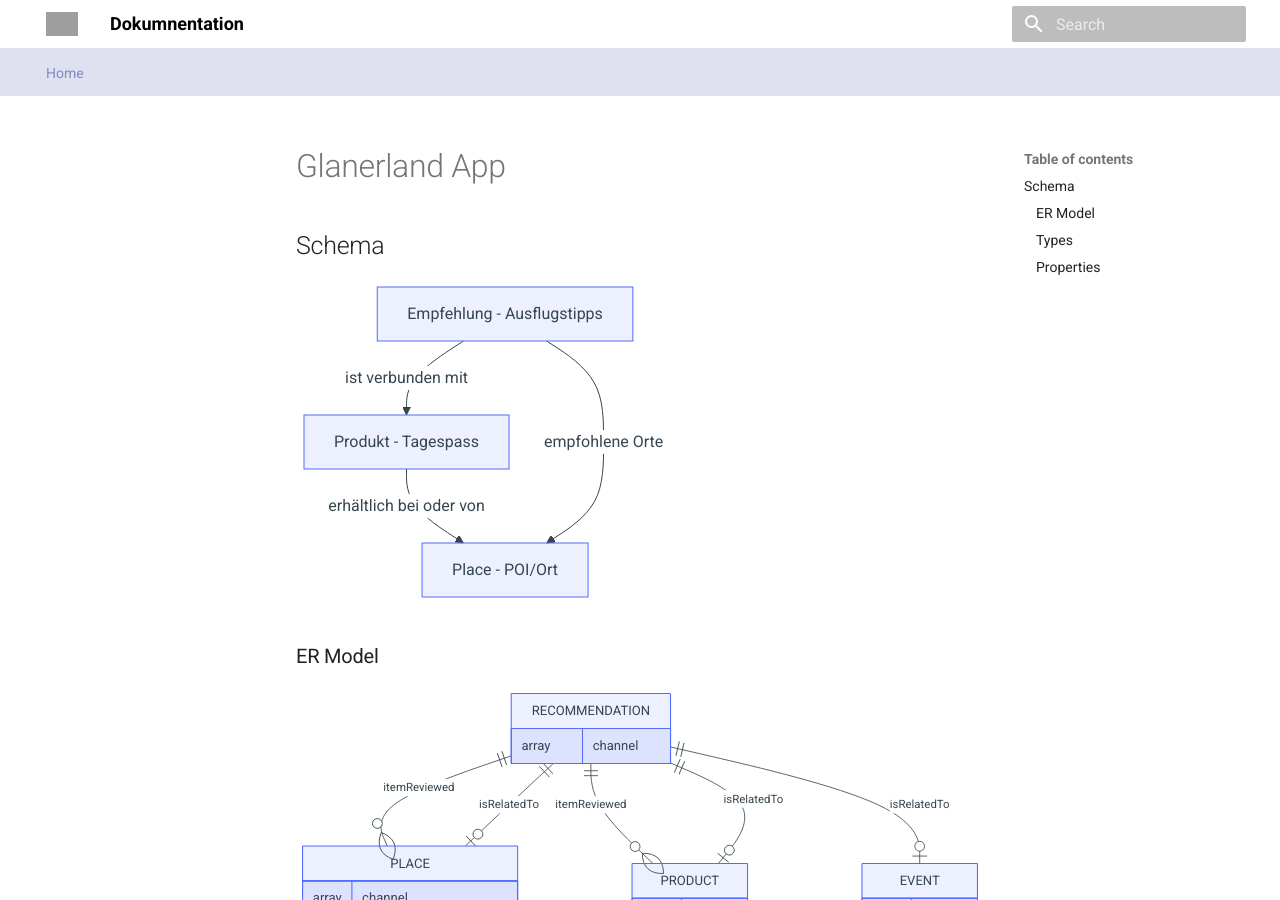
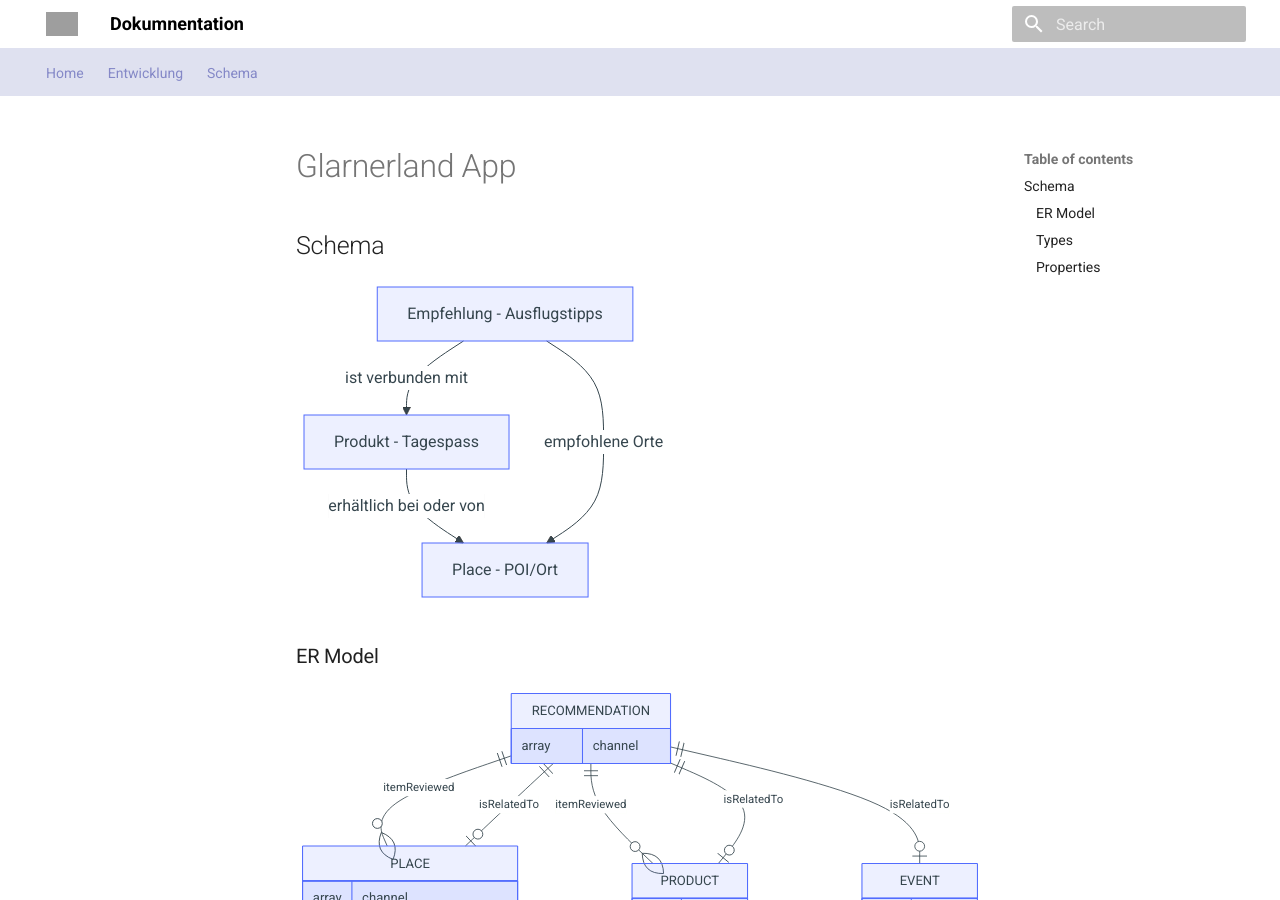
Before and after one commit to tsolenthaler/docs.contentdesk.io, an MkDocs documentation site: the page built from docs/dev/projects/glarnerland.md, in a window 1280 px wide and 900 px high. Built offline with MkDocs 1.6.1 and Material for MkDocs 9.7.7, drawn with Linux system fonts in a browser that asks for light colours; some of the changed lines change nothing that is shown; grey boxes are pictures that could not be loaded.

Commit message:
Refactor file paths and update navigation in mkdocs.yml

```diff
--- a/docs/dev/projects/glanerlandApp.md
+++ b/docs/dev/projects/glarnerland.md
@@ -1,4 +1,4 @@
-# Glanerland App
+# Glarnerland App
 
 
 ## Schema
--- a/mkdocs.yml
+++ b/mkdocs.yml
@@ -60,10 +60,10 @@ nav:
 #    - connect/index.md
 #    - discover.swiss: connect/discover.md
 #    - Outdooractive: connect/outdooractive.md
-#  - Entwicklung:
-#    - dev/index.md
-#    - Konzept: dev/concepts/index.md
-#  - Schema: /schema/
+  - Entwicklung:
+    - Konzept: dev/concepts/index.md
+    - Projekte: dev/concepts/index.md
+  - Schema: schema.md
 #      - Types: dev/dataschema/types.md
 #      - Typen: dev/dataschema/types/
 #      - Properties: dev/dataschema/properties.md
```
Also changed, not shown: docs/dev/projects/index.md (added), docs/schema.md (added).
